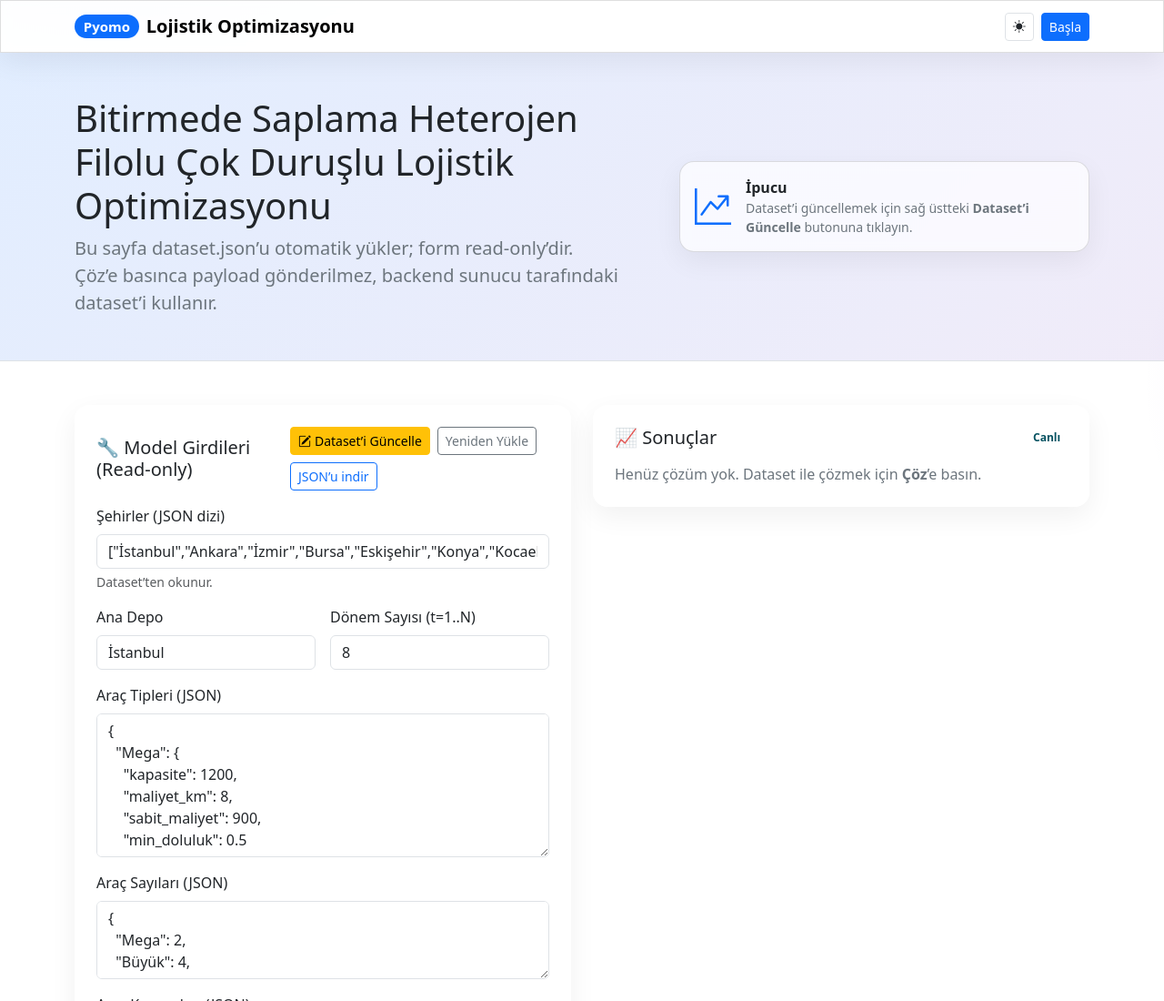
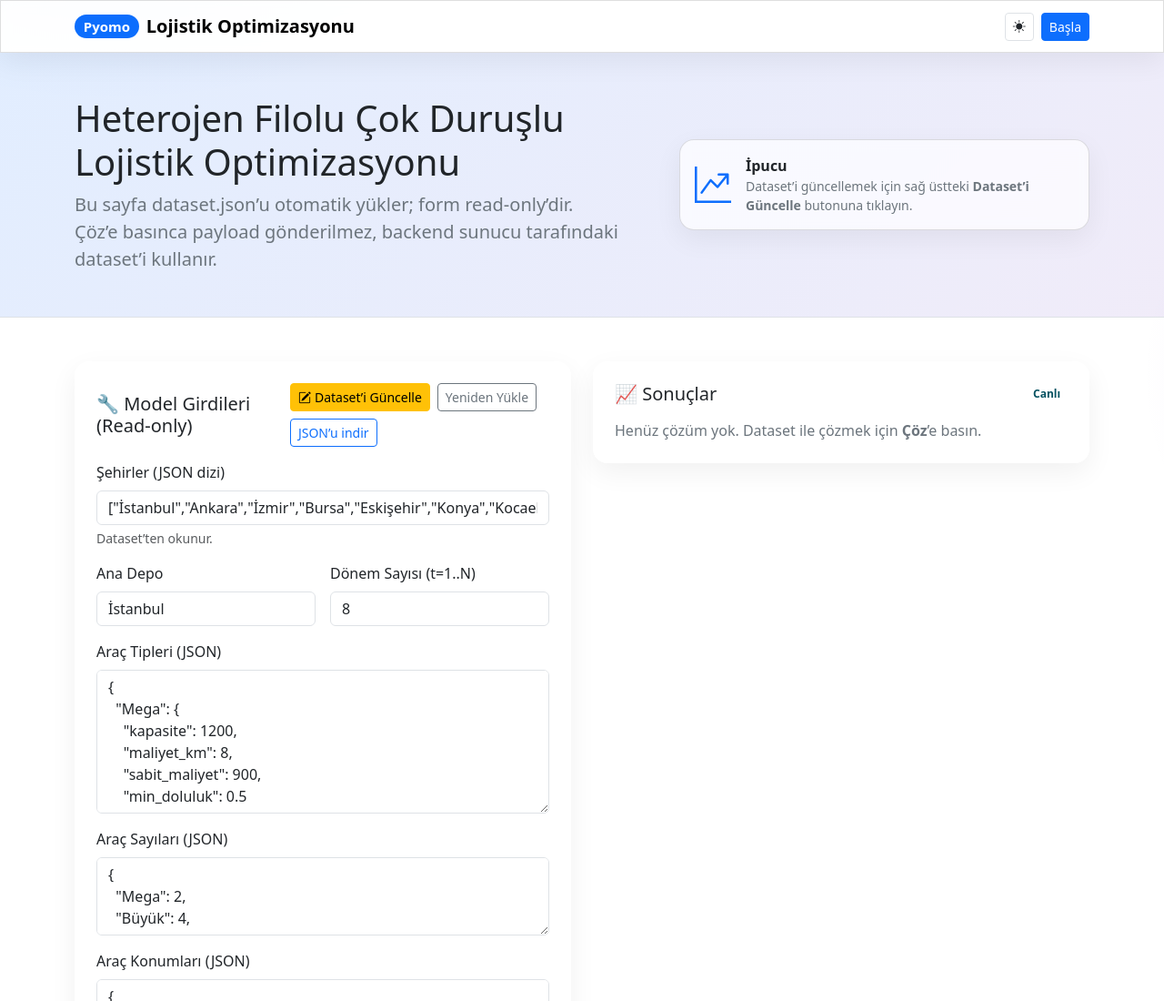
Before and after one commit to ardagencer1206/flask1.3, a plain HTML site: page index.html in a window 1280 px wide. Shown: the top 1100 px of the page at 91% size. Drawn offline with nearby package versions, Linux system fonts and the light colour scheme; no server answers.

Commit message:
Update index.html

```diff
--- a/index.html
+++ b/index.html
@@ -57,7 +57,7 @@
     <div class="container py-5">
       <div class="row align-items-center g-4">
         <div class="col-12 col-lg-7">
-          <h1 class="display-6 mb-2">Bitirmede Saplama Heterojen Filolu Çok Duruşlu Lojistik Optimizasyonu</h1>
+          <h1 class="display-6 mb-2">Heterojen Filolu Çok Duruşlu Lojistik Optimizasyonu</h1>
           <p class="lead mb-0 text-secondary">
             Bu sayfa <b>dataset.json</b>’u otomatik yükler; form <b>read-only</b>’dir.
             <br/>Çöz’e basınca <b>payload gönderilmez</b>, backend sunucu tarafındaki dataset’i kullanır.
```
